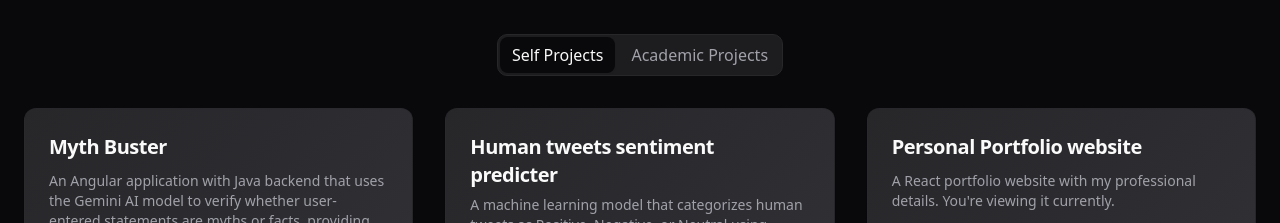
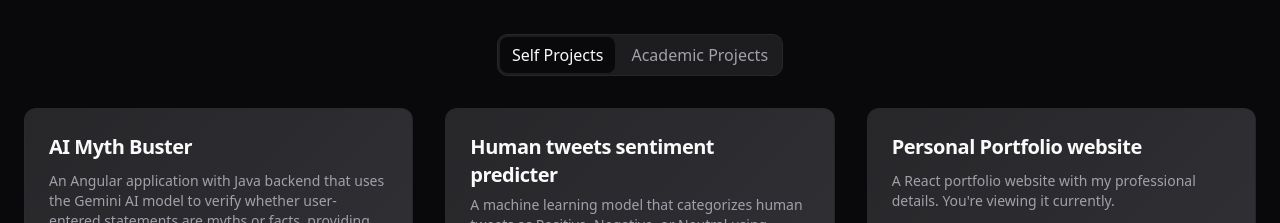
Before and after one commit to TSK-KRISH/react-portfolio-lovableAI, a React (Vite) app: page / in a window 1280 px wide. Shown: the part 1700-1923 px from the top of the page. Built offline with nearby package versions, Linux system fonts and the light colour scheme.

Commit message:
Update Myth Buster project

```diff
--- a/src/components/ProjectsSection.tsx
+++ b/src/components/ProjectsSection.tsx
@@ -8,11 +8,11 @@ import { Github } from "lucide-react";
 const ProjectsSection = () => {
   const selfProjects = [
     {
-      title: "Myth Buster",
+      title: "AI Myth Buster",
       description: "An Angular application with Java backend that uses the Gemini AI model to verify whether user-entered statements are myths or facts, providing detailed explanations.",
       technologies: ["Angular", "Java", "MySQL", "Gemini API"],
       liveLink: "#",
-      githubLink: "#",
+      githubLink: "https://github.com/RATHESH-03/mythBuster#",
       featured: false
     },
     {
```
